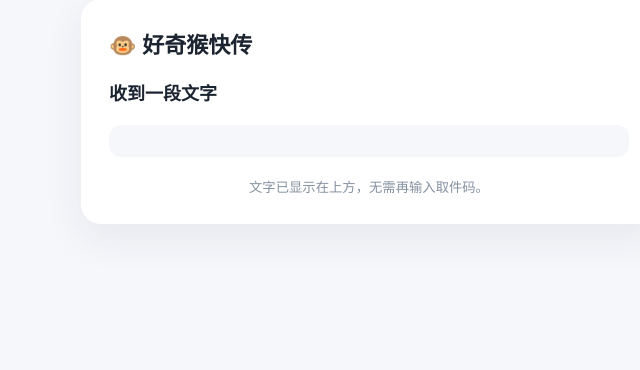
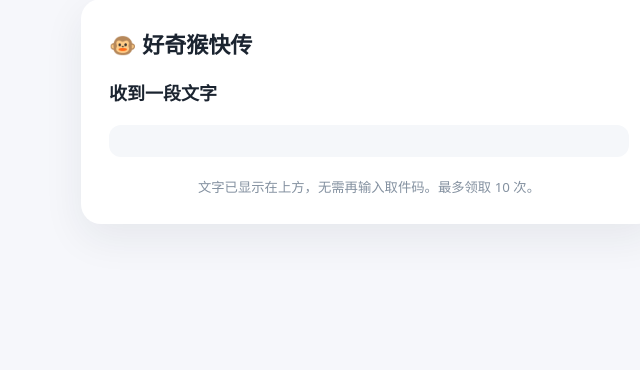
Before and after one commit to xiaohouzidoudou/hamoki-transfer, a Flask app: template templates/public_share.html in a window 1280 px wide. Shown: the part 77-447 px from the top of the page, without its empty margins (271-911 px from the left). Run offline with Flask 3, Linux system fonts and the light colour scheme; the template is opened without the code that fills it, so the values that code supplies are empty; parts of the project's set-up code (start-up, migrations or seed data) failed here and were passed over.

Commit message:
fix: allow 10 pickups and highlight limit on share pages (templates/public_share.html)

```diff
--- a/templates/public_share.html
+++ b/templates/public_share.html
@@ -10,7 +10,7 @@
 </head>
 <body class="public-share-page">
 <main>
-  <h1>🐵 好奇猴快传</h1>
+  <h1 class="page-brand">🐵 好奇猴快传</h1>
   {% if has_file %}
   <div class="download-state" role="status" aria-live="polite">
     <span class="loading-ring" aria-hidden="true"></span>
@@ -23,11 +23,11 @@
   <pre>{{ text }}</pre>
   {% endif %}
   <a id="manual-download" class="download" href="?download=1">没有弹出下载？点这里手动下载</a>
-  <small>首次进入会自动尝试下载。文件过期或领取次数用尽后无法再次下载。</small>
+  <small>首次进入会自动尝试下载。文件过期后无法再次下载，<span class="danger-text">最多领取 10 次</span>。</small>
   {% else %}
   <h2>收到一段文字</h2>
   <pre>{{ text }}</pre>
-  <small>文字已显示在上方，无需再输入取件码。</small>
+  <small>文字已显示在上方，无需再输入取件码。<span class="danger-text">最多领取 10 次</span>。</small>
   {% endif %}
 </main>
 </body>
```
